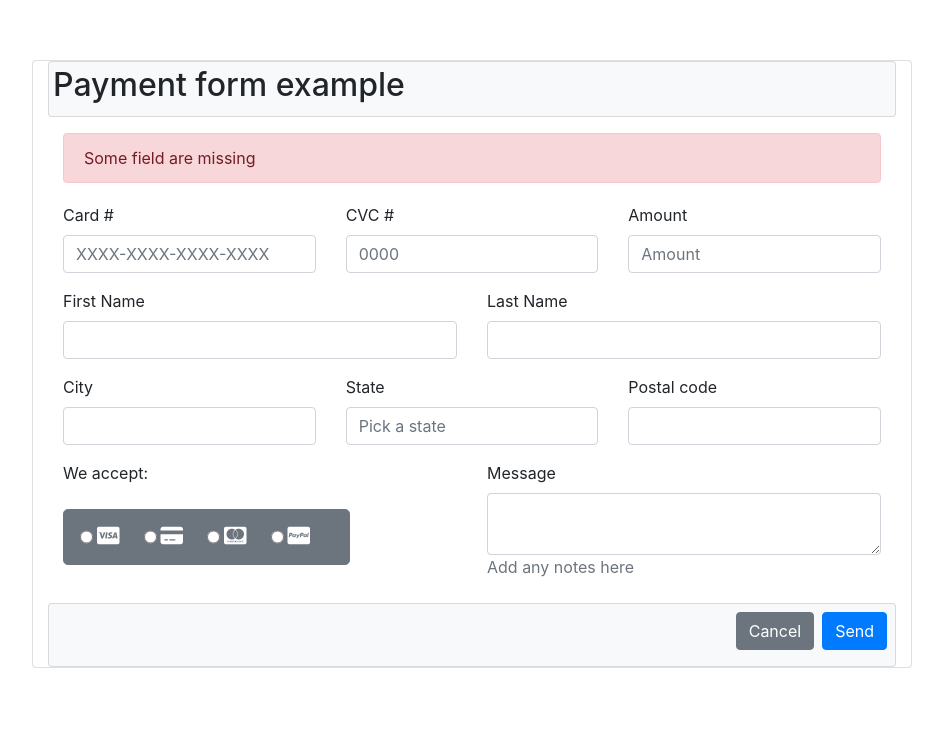
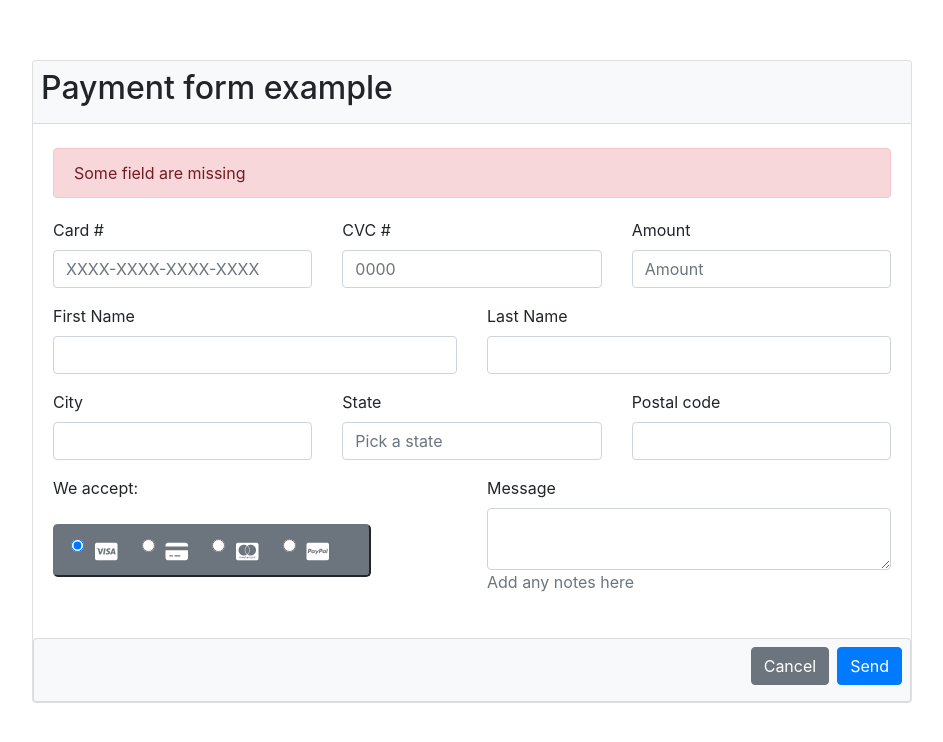
Before and after one commit to EduardoFigueroa92/Formulario-boostrap, a plain HTML site: page index.html in a window 1280 px wide. Shown: the part 140-882 px from the top of the page, without its empty margins (168-1111 px from the left). Drawn offline with nearby package versions, Linux system fonts and the light colour scheme.

Commit message:
First commit

```diff
--- a/index.html
+++ b/index.html
@@ -8,20 +8,13 @@
     <script src="https://kit.fontawesome.com/4105e1b5ea.js" crossorigin="anonymous"></script>
 </head>
 <body>
-    <form>
+    <form class="needs-validation" novalidate>
         <div class="card" style="margin: 200px";>
-            <div class="container" style: width="100%" ; height="100%" ;object-fit="cover";>
-                <div class="card tittle bg-light">
-                    <div class="p-1  bg-secondary-subtle text-emphasis-secondary">
-                        <div class="d-grid gap-2 d-md-flex justify-content">
-                            <div class="title">
-                                <h2>Payment form example</h2>
-                            </div>
-                        </div>
-                    </div>
+                <div class="card-header p-2 bg-light">
+                    <h2>Payment form example</h2>
                 </div>
-                <div class="container mt-3">
-                    <div class="alert alert-danger mt-2" role="alert">
+                <div class="card-body mt-1">
+                    <div class="alert alert-danger " role="alert">
                         Some field are missing
                     </div>
 
@@ -29,15 +22,15 @@
                     <div class="row">
                         <div class="col-4">
                             <label class="firstcard mt-1">Card #</label>
-                            <input type="text" id="firstcard" class="form-control" placeholder="XXXX-XXXX-XXXX-XXXX">
+                            <input type="text" id="firstcard" class="form-control" placeholder="XXXX-XXXX-XXXX-XXXX" required>
                         </div>
                         <div class="col-4">
                             <label class="cvv mt-1">CVC #</label>
-                            <input type="text" id="cvv" class="form-control" placeholder="0000" maxlenth="4">
+                            <input type="text" id="cvv" class="form-control" placeholder="0000" maxlenth="4" required>
                         </div>
                         <div class="col-4">
                             <label class="Amount mt-1">Amount</label>
-                            <input type="text" id="amount" class="form-control" placeholder="Amount">
+                            <input type="text" id="amount" class="form-control" placeholder="Amount" required>
                         </div>
                     </div>
 
@@ -45,11 +38,11 @@
                     <div class="row">
                         <div class="col-6">
                             <label class="cvv mt-3">First Name</label>
-                            <input type="text" id="cvv" class="form-control" placeholder="" maxlenth="4">
+                            <input type="text" id="cvv" class="form-control" placeholder="" maxlenth="4" required>
                         </div>
                         <div class="col-6">
                             <label class="cvv mt-3">Last Name</label>
-                            <input type="text" id="cvv" class="form-control" placeholder="" maxlenth="4">
+                            <input type="text" id="cvv" class="form-control" placeholder="" maxlenth="4" required>
                         </div>
                     </div>
 
@@ -57,15 +50,15 @@
                     <div class="row">
                         <div class="col-4">
                             <label class="firstcard mt-3">City</label>
-                            <input type="text" id="firstcard" class="form-control">
+                            <input type="text" id="firstcard" class="form-control" required>
                         </div>
                         <div class="col-4">
                             <label class="Amount mt-3">State</label>
-                            <input type="number" id="amount" class="form-control" placeholder="Pick a state">
+                            <input type="number" id="amount" class="form-control" placeholder="Pick a state" required>
                         </div>
                         <div class="col-4">
                             <label class="cvv mt-3">Postal code</label>
-                            <input type="text" id="cvv" class="form-control" placeholder="" maxlenth="4">
+                            <input type="text" id="cvv" class="form-control" placeholder="" maxlenth="4" required>
                         </div>
                     </div>
 
@@ -74,24 +67,30 @@
                         <div class="col-6">
                             <label class="firstcard mt-3">We accept:</label>
                             <div class="input-group mt-3">
-                                <button type="button" class="btn btn-secondary btn-lg">
-                                    <div class="input-group-prepend">
-                                        <input type="radio" id="visa" class="form-control">
-                                        <div class="input-group">
+                                <button type="button" class="btn-group btn-secondary btn-lg">
+                                    <div class="form-check">
+                                        <input class="form-check-input" type="radio" name="card-option" id="card-visa" value="visa" checked>
+                                        <label class="form-check-label" for="card-visa">
                                             <i class="fa-brands fa-cc-visa mr-4 mt-2 ml-1"></i>
-                                        </div>
-                                        <input type="radio" id="visa" class="form-control">
-                                        <div class="input-group">
+                                        </label>
+                                    </div>
+                                    <div class="form-check">
+                                        <input class="form-check-input" type="radio" name="card-option" id="card-credit" value="credit">
+                                        <label class="form-check-label" for="card-credit">
                                             <i class="fa-solid fa-credit-card mr-4 mt-2 ml-1"></i>
-                                        </div>
-                                        <input type="radio" id="visa" class="form-control">
-                                        <div class="input-group">
+                                        </label>
+                                    </div>
+                                    <div class="form-check">
+                                        <input class="form-check-input" type="radio" name="card-option" id="card-mastercard" value="mastercard">
+                                        <label class="form-check-label" for="card-mastercard">
                                             <i class="fa-brands fa-cc-mastercard mr-4 mt-2 ml-1"></i>
-                                        </div>
-                                        <input type="radio" id="visa" class="form-control">
-                                        <div class="input-group">
+                                        </label>
+                                    </div>
+                                    <div class="form-check">
+                                        <input class="form-check-input" type="radio" name="card-option" id="card-paypal" value="paypal">
+                                        <label class="form-check-label" for="card-paypal">
                                             <i class="fa-brands fa-cc-paypal mr-4 mt-2 ml-1"></i>
-                                        </div>
+                                        </label>
                                     </div>
                                 </button>
                             </div>
@@ -108,13 +107,32 @@
                 <div class="card bottom bg-light mt-4">
                     <div class="p-2 mb-2 bg-secondary-subtle text-emphasis-secondary">
                         <div class="d-grid gap-2 d-md-flex justify-content-md-end">
-                            <button class="btn btn-secondary me-md-2 mr-2" type="button">Cancel</button>
-                            <button class="btn btn-primary" type="button">Send</button>
+                            <button class="btn btn-secondary me-md-2 mr-2" type="reset">Cancel</button>
+                            <button class="btn btn-primary" type="submit">Send</button>
                         </div>
                     </div>
                 </div>
-            </div>
         </div>
     </form>
+    <script>
+        // Example starter JavaScript for disabling form submissions if there are invalid fields
+        (function() {
+          'use strict';
+          window.addEventListener('load', function() {
+            // Fetch all the forms we want to apply custom Bootstrap validation styles to
+            var forms = document.getElementsByClassName('needs-validation');
+            // Loop over them and prevent submission
+            var validation = Array.prototype.filter.call(forms, function(form) {
+              form.addEventListener('submit', function(event) {
+                if (form.checkValidity() === false) {
+                  event.preventDefault();
+                  event.stopPropagation();
+                }
+                form.classList.add('was-validated');
+              }, false);
+            });
+          }, false);
+        })();
+        </script>
 </body>
 </html>
```
